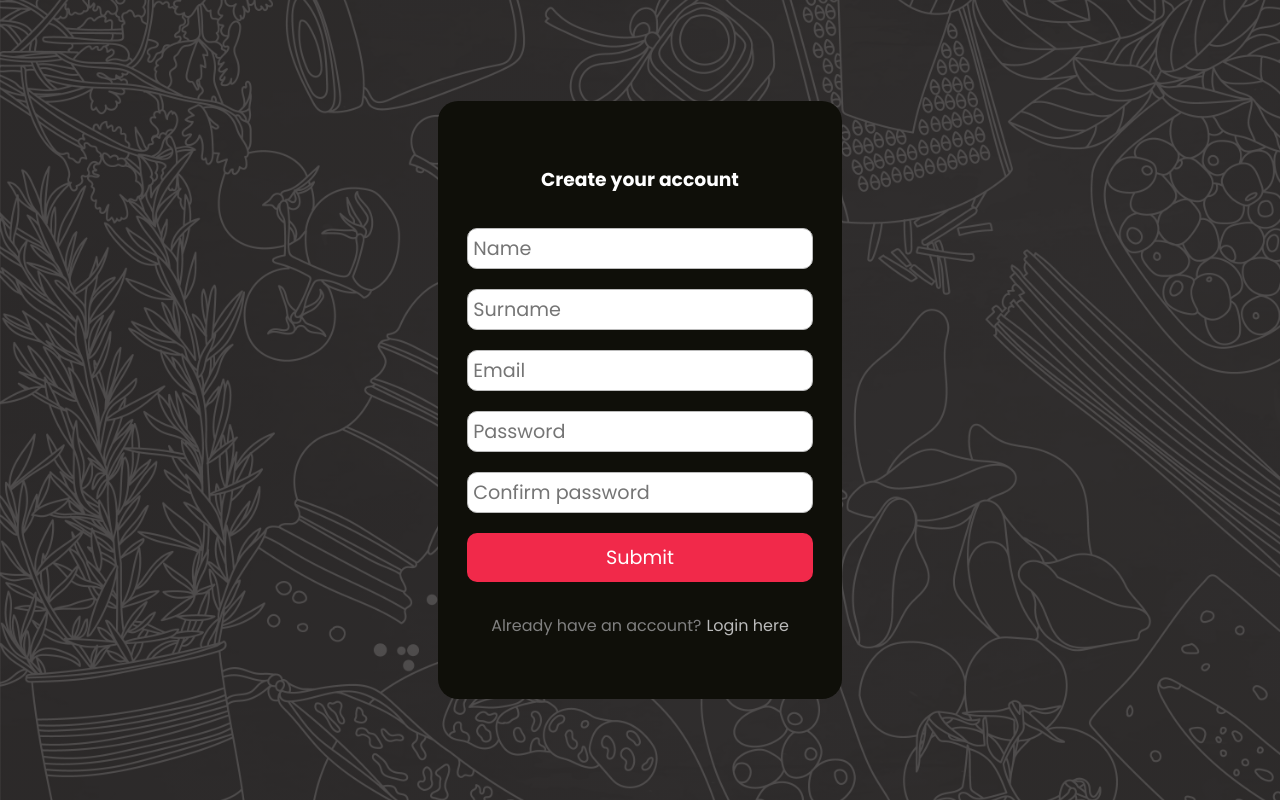
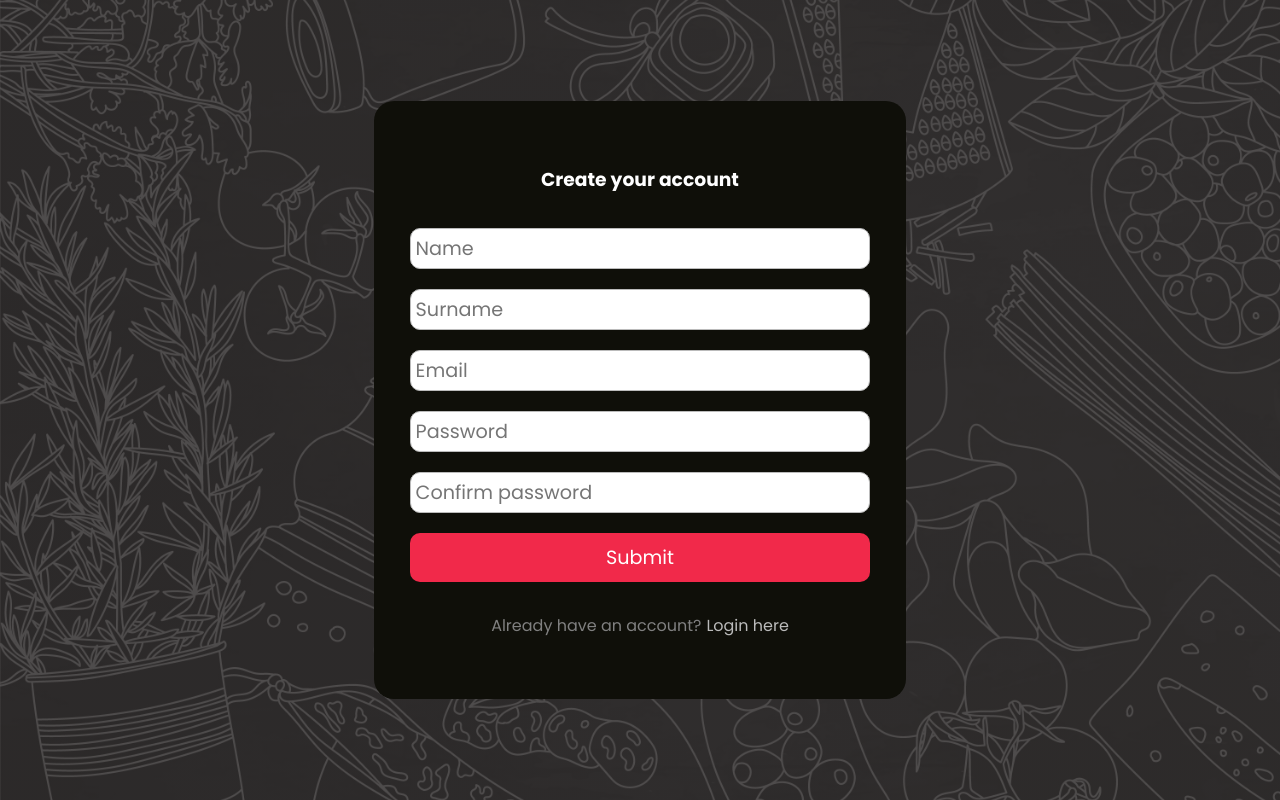
Before and after one commit to Lspacedev/restaurant-app-admin, a React (Vite) app: page /register in a window 1280 px wide. Built offline with nearby package versions, Linux system fonts and the light colour scheme.

Commit message:
updated styles

```diff
--- a/src/App.css
+++ b/src/App.css
@@ -901,7 +901,7 @@ select {
 .Register .form {
   margin: 0px auto;
   padding: 45px 10px;
-  width: 30%;
+  width: 40%;
   background-color: #0f0f09;
   border-radius: 20px;
 }
@@ -989,7 +989,7 @@ select {
 .Login .form {
   margin: 0px auto;
   padding: 45px 10px;
-  width: 30%;
+  width: 40%;
   background-color: #0f0f09;
   border-radius: 20px;
 }
@@ -1250,6 +1250,13 @@ select {
     flex: 1;
     margin: 15px 0px;
   }
+
+  .Register .form {
+    width: 60%;
+  }
+  .Login .form {
+    width: 60%;
+  }
 }
 @media (max-width: 768px) {
   nav {
```
